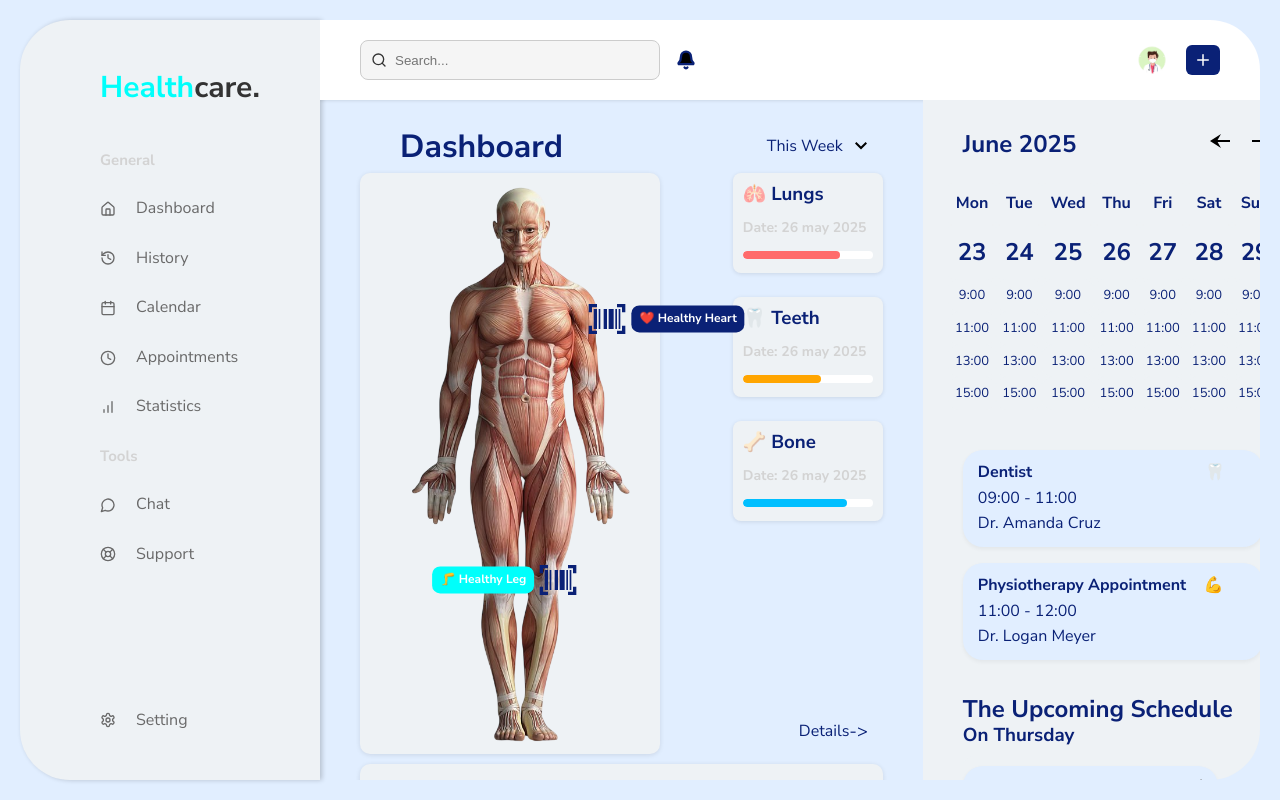
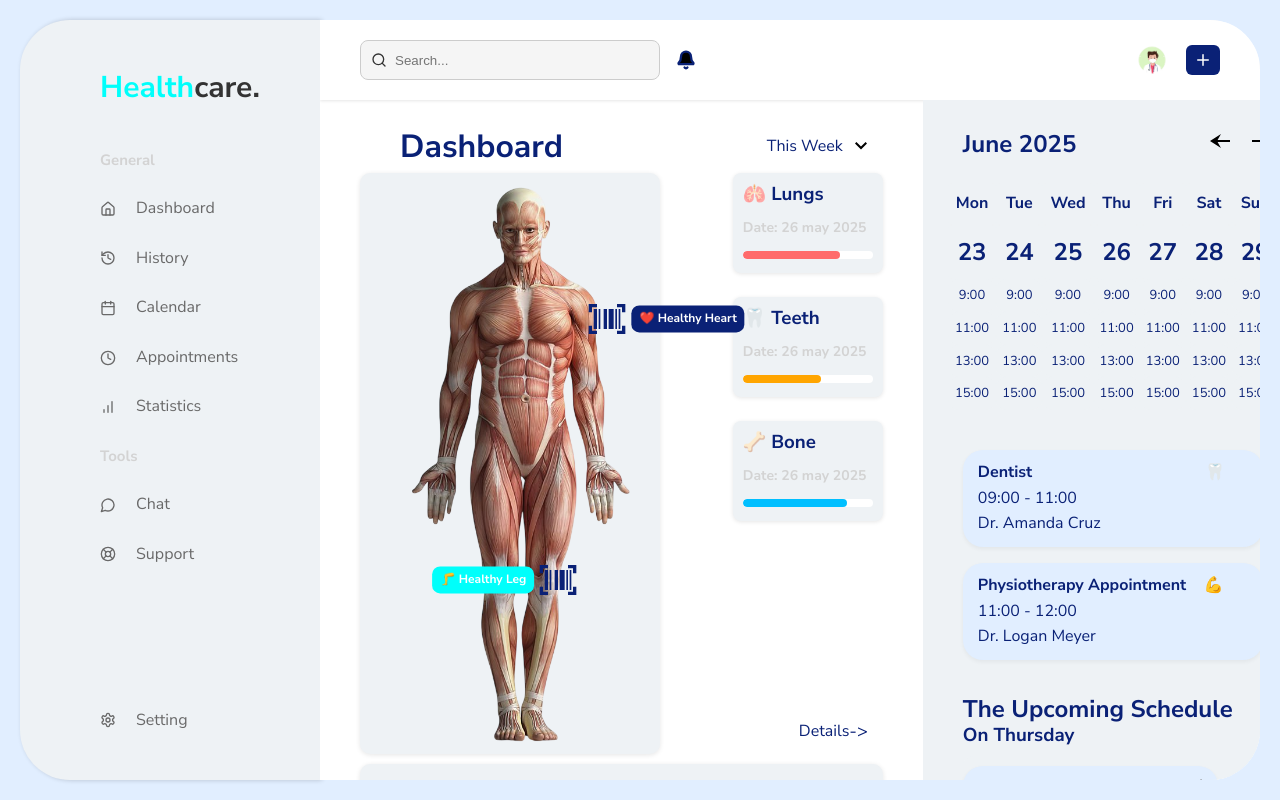
Before and after one commit to dilipkumar-01/fitpeo-healthcaredashboard, a React (Vite) app: page / in a window 1280 px wide. Built offline with nearby package versions, Linux system fonts and the light colour scheme; a web font is replaced by a local one.

Commit message:
Update App.css

```diff
--- a/src/styles/App.css
+++ b/src/styles/App.css
@@ -23,13 +23,16 @@ body {
     flex-direction: column;
     overflow-y: auto;
     clip-path: inset(0 0 0 0 round 0px 50px 50px 0px);
+    background-color: #ffffff; /* ADDED */
 }
 
 .content-sections {
     display: flex;
     width: 100%;
-    min-height: 100vh;
+    /* REMOVED: min-height: 100vh; */
+    flex: 1; /* ADDED to take available space in flex column parent */
     align-items: stretch; /* MODIFIED */
+    overflow: hidden; /* ADDED to contain children, prevent unexpected scroll on main-content */
 }
 
 /* ------------------------- */
```
